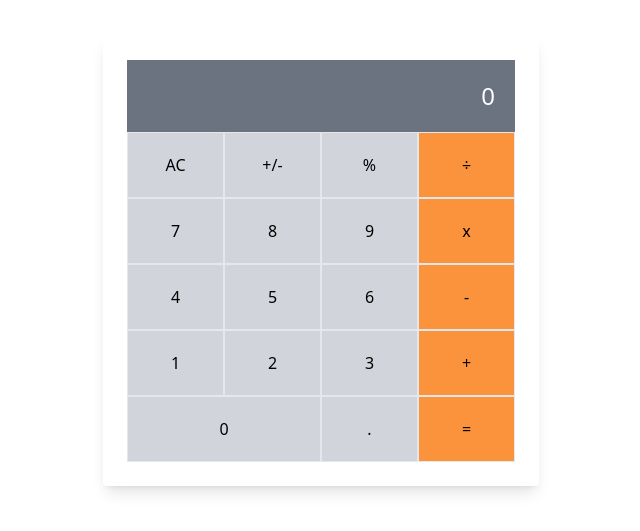
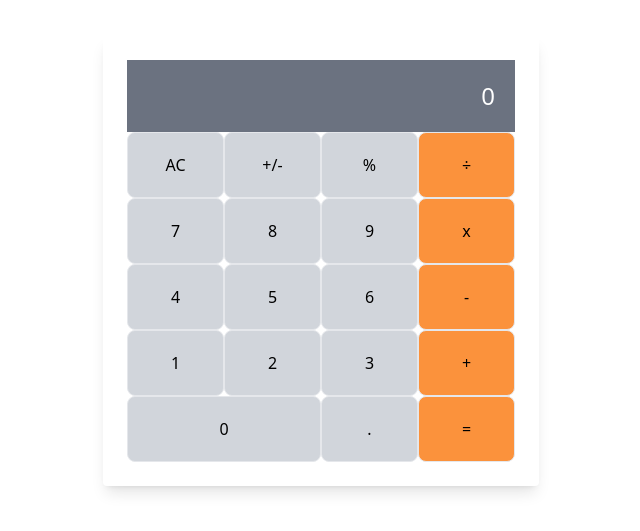
Before and after one commit to Titus-Kiplagat/calculator, a React (Create React App) app: page / in a window 1280 px wide. Shown: the part 139-670 px from the top of the page, without its empty margins (319-959 px from the left). Built offline with nearby package versions, Linux system fonts and the light colour scheme.

Commit message:
Modify the styling of each button

```diff
--- a/src/components/Button.jsx
+++ b/src/components/Button.jsx
@@ -3,7 +3,7 @@ import { PropTypes } from 'prop-types';
 function Button({ label, bgColor, onClick }) {
   return (
     <button
-      className={`col-span-1 p-5 ${bgColor} hover:bg-gray-400 border  border-gray-200`}
+      className={`col-span-1 p-5 ${bgColor} hover:bg-gray-400 border border-gray-200 rounded-lg`}
       type="button"
       onClick={() => onClick(label)}
     >
```
